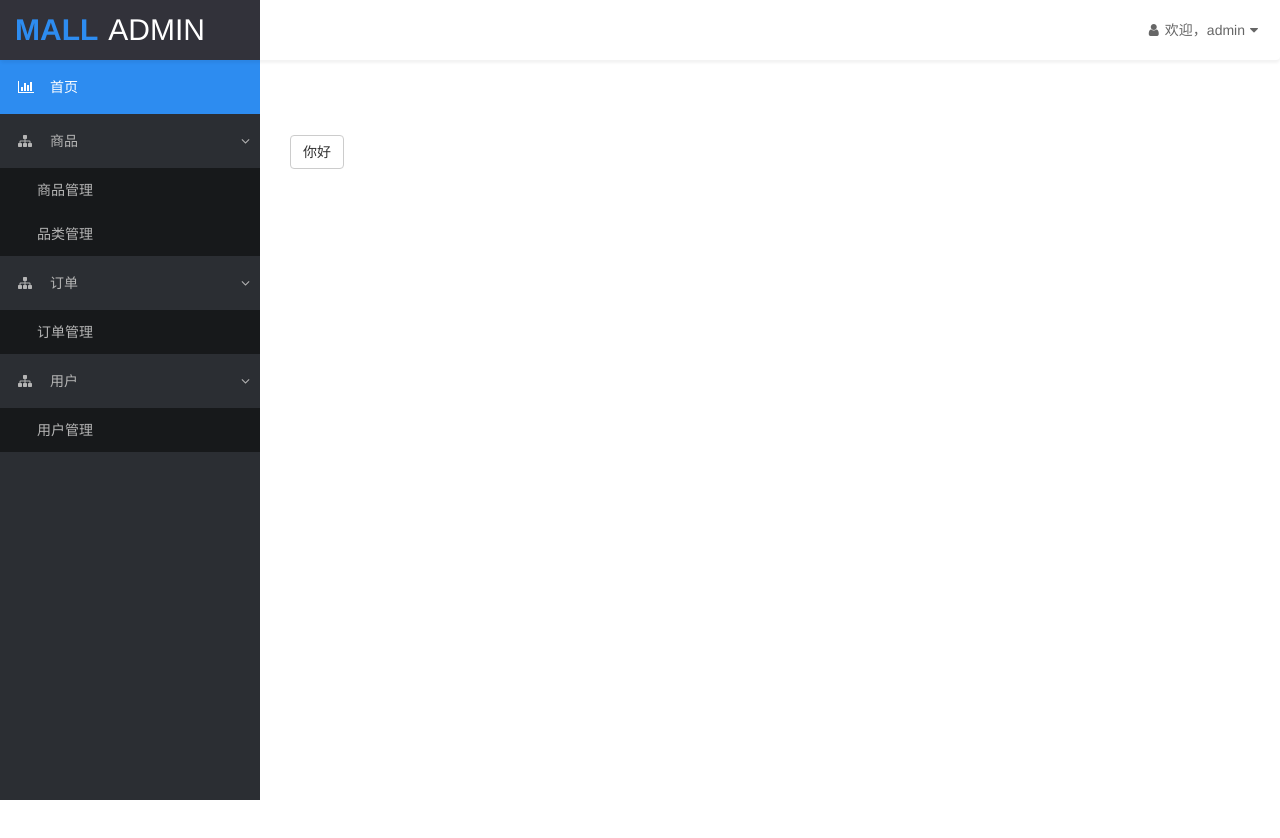
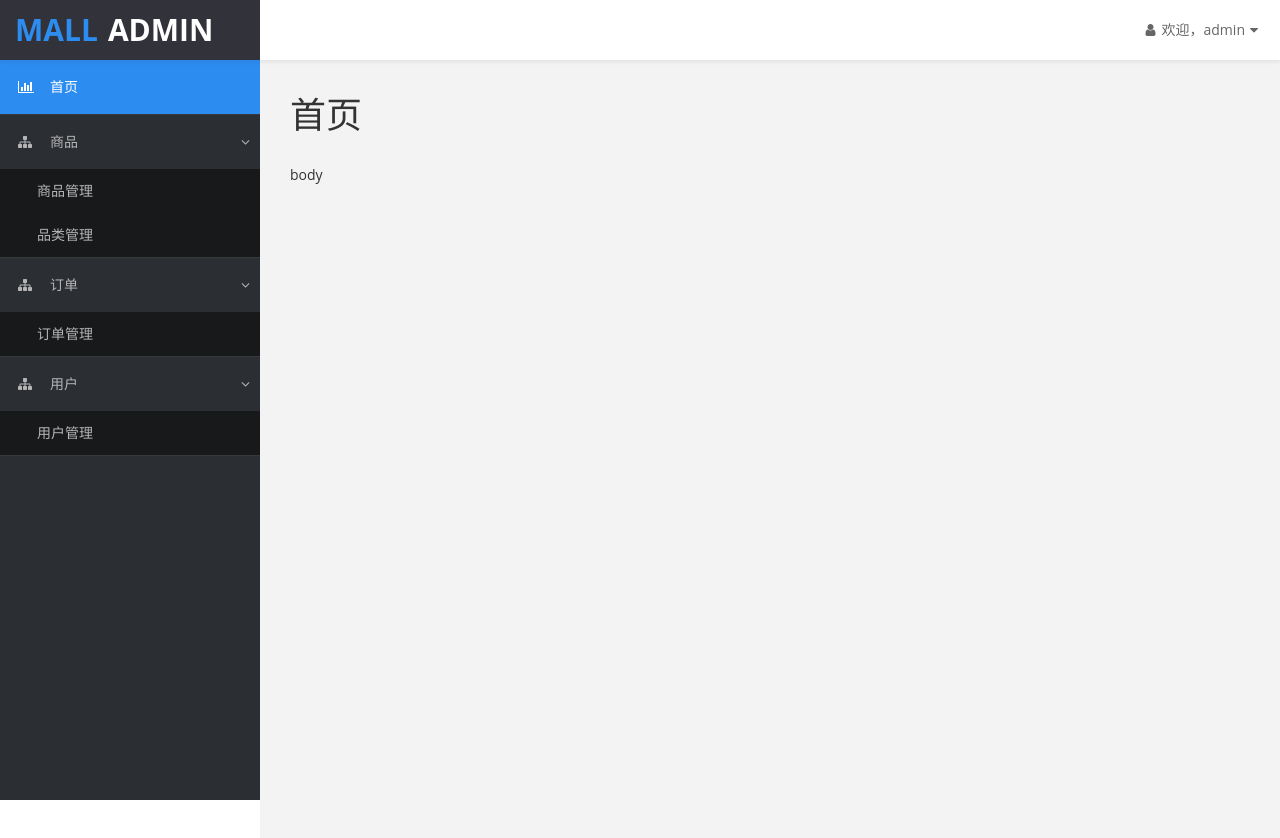
Before and after one commit to xiaoxinwan/mall-admin, a React app: page / in a window 1280 px wide. Shown: the top 838 px of the page. Before the commit the page ends 800 px from the top, so only its background shows below. Built offline with nearby package versions, Linux system fonts and the light colour scheme.

Commit message:
page-title完成

```diff
--- a/src/components/layout/theme.scss
+++ b/src/components/layout/theme.scss
@@ -117,9 +117,7 @@
   }
   #page-wrapper {
     margin: 0 0 0 260px;
-    padding: 80px 30px;
-    position: relative;
-    top: 55px;
+    padding: 30px 30px;
   }
   @media (max-width: 768px) {
     .navbar {
--- /dev/null
+++ b/src/components/page-title/index.jsx
@@ -0,0 +1,22 @@
+import React from "react";
+
+class PageTitle extends React.Component {
+  constructor(props) {
+    super(props);
+  }
+  componentWillMount() {
+    document.title = this.props.title + '- MALL ADMIN';
+  }
+  render() {
+    return (
+      <div className="row">
+        <div className="col-md-12">
+          <h1 className="page-header">{this.props.title}</h1>
+          {this.props.children}
+        </div>
+      </div>
+    );
+  }
+}
+
+export default PageTitle;
--- a/src/page/home/index.jsx
+++ b/src/page/home/index.jsx
@@ -1,11 +1,17 @@
 import React from "react";
-
+import PageTitle from 'components/page-title/index.jsx';
+import './index.css';
 
 class Home extends React.Component {
   render() {
     return (
       <div id="page-wrapper">
-        <button className="btn btn-default">你好</button>
+       <PageTitle title="首页" />
+        <div className="row">
+          <div className="col-md-12">
+            body
+          </div>
+        </div>
       </div>
     );
   }
```
